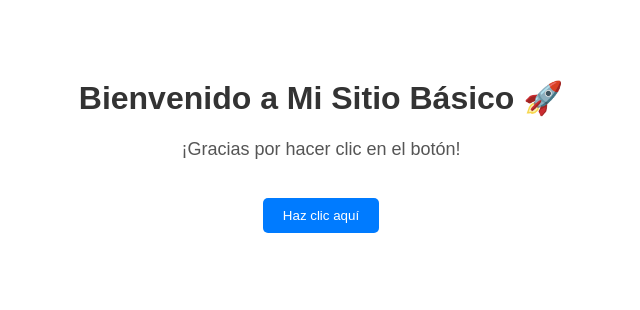
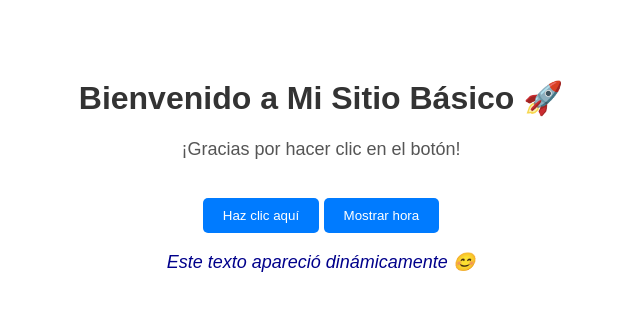
Before and after one commit to Manuelvik/mini-sitio, a plain HTML site: page index.html in a window 1280 px wide. Both pictures are taken after a click on the button "Haz clic aquí". Shown: the whole page, without its empty margins (319-959 px from the left). Drawn offline with Linux system fonts and the light colour scheme.

Commit message:
JS: función mostrarHora() y actualización de cambiarMensaje()

```diff
--- a/index.html
+++ b/index.html
@@ -10,6 +10,10 @@
     <h1>Bienvenido a Mi Sitio Básico 🚀</h1>
     <p id="mensaje">Este es un sitio estático muy básico.</p>
     <button onclick="cambiarMensaje()">Haz clic aquí</button>
+
+    <button onclick="mostrarHora()">Mostrar hora</button>
+
+
     <p id="extra"></p>
 
     <script src="script.js"></script>
--- a/script.js
+++ b/script.js
@@ -1,4 +1,12 @@
 function cambiarMensaje() {
     const mensaje = document.getElementById("mensaje");
     mensaje.textContent = "¡Gracias por hacer clic en el botón!";
+
+    const extra = document.getElementById("extra");
+    extra.textContent = "Este texto apareció dinámicamente 😊";
 }
+
+function mostrarHora(){
+const ahora = new Date();
+    alert("La hora actual es: " + ahora.toLocaleTimeString());
+}
```
